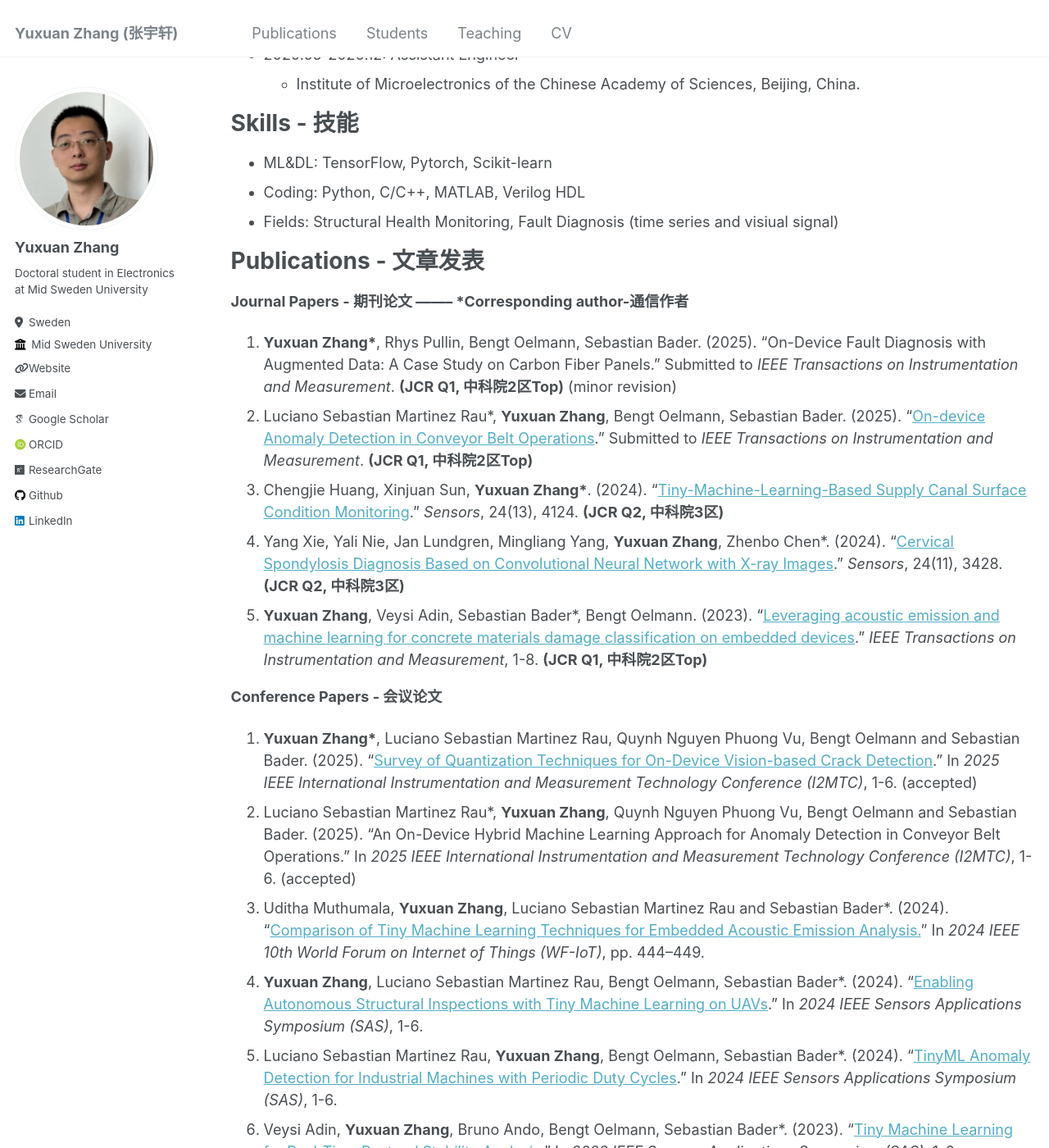
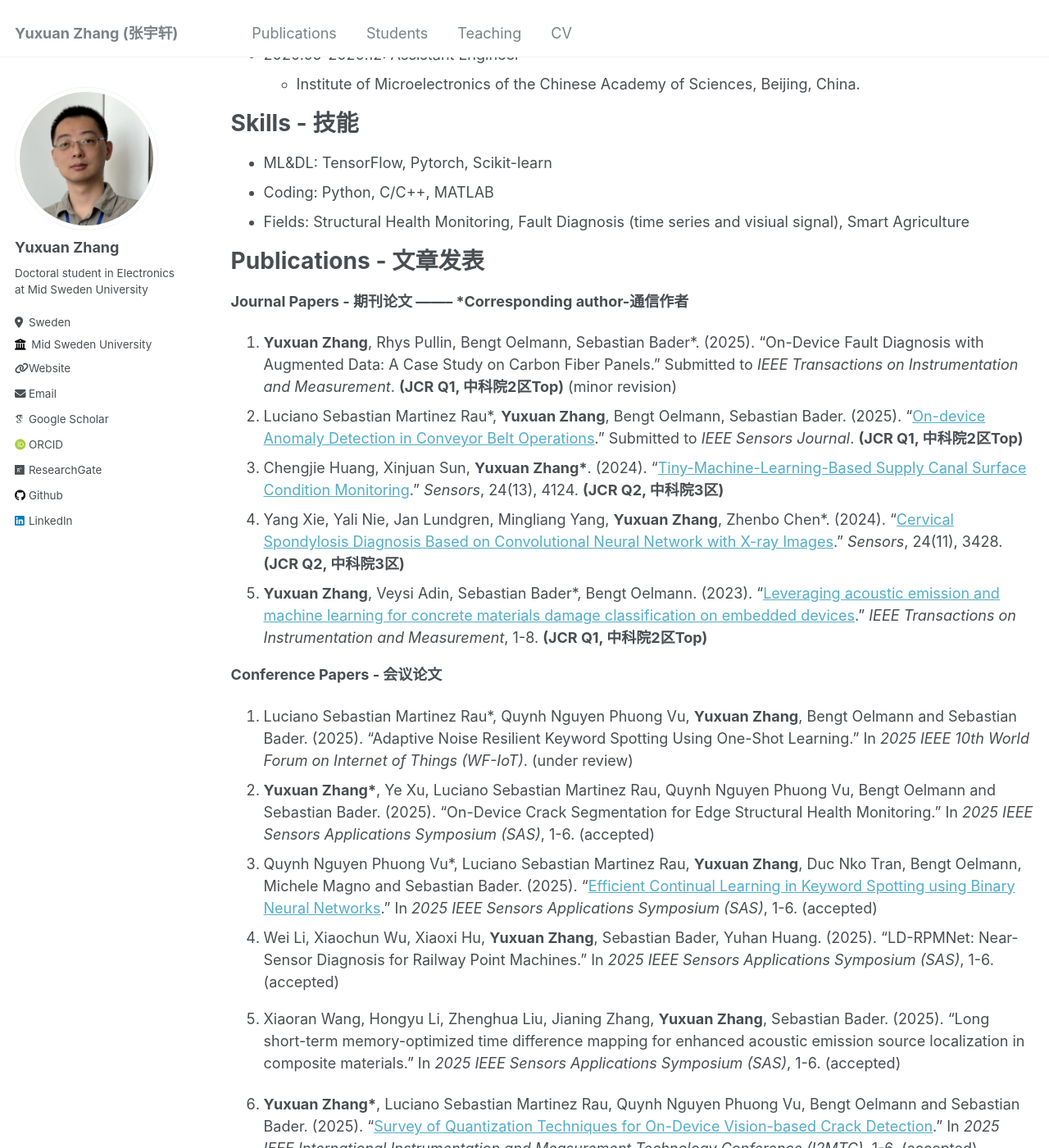
Before and after one commit to YuxuanZhang-96/YuxuanZhang-96.github.io, a Jekyll site: the page built from _pages/cv.md, in a window 1280 px wide and 1400 px high, scrolled down 463 px. Shown: the whole window at 82% size. Built offline with Jekyll 4.4.1, drawn with Linux system fonts in a browser that asks for light colours; some web fonts are replaced; some of the changed text lies outside the part shown.

Commit message:
Update cv.md

```diff
--- a/_pages/cv.md
+++ b/_pages/cv.md
@@ -28,27 +28,33 @@ Work experience - 工作经历
 Skills - 技能
 ======
 * ML&DL: TensorFlow, Pytorch, Scikit-learn
-* Coding: Python, C/C++, MATLAB, Verilog HDL
-* Fields: Structural Health Monitoring, Fault Diagnosis (time series and visiual signal)
+* Coding: Python, C/C++, MATLAB
+* Fields: Structural Health Monitoring, Fault Diagnosis (time series and visiual signal), Smart Agriculture
 
 Publications - 文章发表
 ======
 __Journal Papers - 期刊论文        --------        *Corresponding author-通信作者__
-1. __Yuxuan Zhang*__, Rhys Pullin, Bengt Oelmann, Sebastian Bader. (2025). "On-Device Fault Diagnosis with Augmented Data: A Case Study on Carbon Fiber Panels." Submitted to _IEEE Transactions on Instrumentation and Measurement_. __(JCR Q1, 中科院2区Top)__ (minor revision)
-2. Luciano Sebastian Martinez Rau*, __Yuxuan Zhang__, Bengt Oelmann, Sebastian Bader. (2025). "[On-device Anomaly Detection in Conveyor Belt Operations](https://arxiv.org/abs/2411.10729)." Submitted to _IEEE Transactions on Instrumentation and Measurement_. __(JCR Q1, 中科院2区Top)__
+1. __Yuxuan Zhang__, Rhys Pullin, Bengt Oelmann, Sebastian Bader*. (2025). "On-Device Fault Diagnosis with Augmented Data: A Case Study on Carbon Fiber Panels." Submitted to _IEEE Transactions on Instrumentation and Measurement_. __(JCR Q1, 中科院2区Top)__ (minor revision)
+2. Luciano Sebastian Martinez Rau*, __Yuxuan Zhang__, Bengt Oelmann, Sebastian Bader. (2025). "[On-device Anomaly Detection in Conveyor Belt Operations](https://arxiv.org/abs/2411.10729)." Submitted to _IEEE Sensors Journal_. __(JCR Q1, 中科院2区Top)__
 3. Chengjie Huang, Xinjuan Sun, __Yuxuan Zhang*__. (2024). "[Tiny-Machine-Learning-Based Supply Canal Surface Condition Monitoring](https://www.mdpi.com/1424-8220/24/13/4124)." _Sensors_, 24(13), 4124. __(JCR Q2, 中科院3区)__
 4. Yang Xie, Yali Nie, Jan Lundgren, Mingliang Yang, __Yuxuan Zhang__, Zhenbo Chen*. (2024). "[Cervical Spondylosis Diagnosis Based on Convolutional Neural Network with X-ray Images](https://www.mdpi.com/1424-8220/24/11/3428)." _Sensors_, 24(11), 3428. __(JCR Q2, 中科院3区)__
 5. __Yuxuan Zhang__, Veysi Adin, Sebastian Bader*, Bengt Oelmann. (2023). "[Leveraging acoustic emission and machine learning for concrete materials damage classification on embedded devices](https://ieeexplore.ieee.org/document/10227301)." _IEEE Transactions on Instrumentation and Measurement_, 1-8. __(JCR Q1, 中科院2区Top)__
 
 __Conference Papers - 会议论文__
-1. __Yuxuan Zhang*__, Luciano Sebastian Martinez Rau, Quynh Nguyen Phuong Vu, Bengt Oelmann and Sebastian Bader. (2025). "[Survey of Quantization Techniques for On-Device Vision-based Crack Detection](https://arxiv.org/abs/2502.02269)." In _2025 IEEE International Instrumentation and Measurement Technology Conference (I2MTC)_, 1-6. (accepted)
-2. Luciano Sebastian Martinez Rau*, __Yuxuan Zhang__, Quynh Nguyen Phuong Vu, Bengt Oelmann and Sebastian Bader. (2025). "An On-Device Hybrid Machine Learning Approach for Anomaly Detection in Conveyor Belt Operations." In _2025 IEEE International Instrumentation and Measurement Technology Conference (I2MTC)_, 1-6. (accepted)
-3. Uditha Muthumala, __Yuxuan Zhang__, Luciano Sebastian Martinez Rau and Sebastian Bader*. (2024). "[Comparison of Tiny Machine Learning Techniques for Embedded Acoustic Emission Analysis.](https://ieeexplore.ieee.org/document/10811219)" In _2024 IEEE 10th World Forum on Internet of Things (WF-IoT)_, pp. 444–449.
-4. __Yuxuan Zhang__, Luciano Sebastian Martinez Rau, Bengt Oelmann, Sebastian Bader*. (2024). "[Enabling Autonomous Structural Inspections with Tiny Machine Learning on UAVs](https://ieeexplore.ieee.org/document/10636583)." In _2024 IEEE Sensors Applications Symposium (SAS)_, 1-6.
-5. Luciano Sebastian Martinez Rau, __Yuxuan Zhang__, Bengt Oelmann, Sebastian Bader*. (2024). "[TinyML Anomaly Detection for Industrial Machines with Periodic Duty Cycles](https://ieeexplore.ieee.org/document/10636584)." In _2024 IEEE Sensors Applications Symposium (SAS)_, 1-6.
-6. Veysi Adin, __Yuxuan Zhang__, Bruno Ando, Bengt Oelmann, Sebastian Bader*. (2023). "[Tiny Machine Learning for Real-Time Postural Stability Analysis](https://ieeexplore.ieee.org/document/10254126)." In _2023 IEEE Sensors Applications Symposium (SAS)_, 1-6.
-7. Veysi Adin, __Yuxuan Zhang__, Bengt Oelmann, Sebastian Bader*. (2023). "[Tiny Machine Learning for Damage Classification in Concrete using Acoustic Emission Signals](https://ieeexplore.ieee.org/document/10175972)." In _2023 IEEE International Instrumentation and Measurement Technology Conference (I2MTC)_, 1-6.
-8. __Yuxuan Zhang__, Sebastian Bader*, Bengt Oelmann. (2022). "[A Lightweight Convolutional Neural Network Model for Concrete Damage Classification using Acoustic Emissions](https://ieeexplore.ieee.org/document/9881386)." In _2022 IEEE Sensors Applications Symposium (SAS)_, 1-6.
+1. Luciano Sebastian Martinez Rau*, Quynh Nguyen Phuong Vu, __Yuxuan Zhang__, Bengt Oelmann and Sebastian Bader. (2025). "Adaptive Noise Resilient Keyword Spotting Using One-Shot Learning." In _2025 IEEE 10th World Forum on Internet of Things (WF-IoT)_. (under review)
+2. __Yuxuan Zhang*__, Ye Xu, Luciano Sebastian Martinez Rau, Quynh Nguyen Phuong Vu, Bengt Oelmann and Sebastian Bader. (2025). "On-Device Crack Segmentation for Edge Structural Health Monitoring." In _2025 IEEE Sensors Applications Symposium (SAS)_, 1-6. (accepted)
+3. Quynh Nguyen Phuong Vu*, Luciano Sebastian Martinez Rau, __Yuxuan Zhang__, Duc Nko Tran, Bengt Oelmann, Michele Magno and Sebastian Bader. (2025). "[Efficient Continual Learning in Keyword Spotting using Binary Neural Networks](https://arxiv.org/abs/2505.02469)." In _2025 IEEE Sensors Applications Symposium (SAS)_, 1-6. (accepted)
+4. Wei Li, Xiaochun Wu, Xiaoxi Hu, __Yuxuan Zhang__, Sebastian Bader, Yuhan Huang. (2025). "LD-RPMNet: Near-Sensor Diagnosis for Railway Point Machines." In _2025 IEEE Sensors Applications Symposium (SAS)_, 1-6. (accepted)
+5. Xiaoran Wang, Hongyu Li, Zhenghua Liu, Jianing Zhang, __Yuxuan Zhang__, Sebastian Bader. (2025). "Long short-term memory-optimized time difference mapping for enhanced acoustic emission source localization in composite materials." In _2025 IEEE Sensors Applications Symposium (SAS)_, 1-6. (accepted)
+
+6. __Yuxuan Zhang*__, Luciano Sebastian Martinez Rau, Quynh Nguyen Phuong Vu, Bengt Oelmann and Sebastian Bader. (2025). "[Survey of Quantization Techniques for On-Device Vision-based Crack Detection](https://arxiv.org/abs/2502.02269)." In _2025 IEEE International Instrumentation and Measurement Technology Conference (I2MTC)_, 1-6. (accepted)
+7. Luciano Sebastian Martinez Rau*, __Yuxuan Zhang__, Quynh Nguyen Phuong Vu, Bengt Oelmann and Sebastian Bader. (2025). "An On-Device Hybrid Machine Learning Approach for Anomaly Detection in Conveyor Belt Operations." In _2025 IEEE International Instrumentation and Measurement Technology Conference (I2MTC)_, 1-6. (accepted)
+8. Uditha Muthumala, __Yuxuan Zhang__, Luciano Sebastian Martinez Rau and Sebastian Bader*. (2024). "[Comparison of Tiny Machine Learning Techniques for Embedded Acoustic Emission Analysis.](https://ieeexplore.ieee.org/document/10811219)" In _2024 IEEE 10th World Forum on Internet of Things (WF-IoT)_, pp. 444–449.
+9. __Yuxuan Zhang__, Luciano Sebastian Martinez Rau, Bengt Oelmann, Sebastian Bader*. (2024). "[Enabling Autonomous Structural Inspections with Tiny Machine Learning on UAVs](https://ieeexplore.ieee.org/document/10636583)." In _2024 IEEE Sensors Applications Symposium (SAS)_, 1-6.
+10. Luciano Sebastian Martinez Rau, __Yuxuan Zhang__, Bengt Oelmann, Sebastian Bader*. (2024). "[TinyML Anomaly Detection for Industrial Machines with Periodic Duty Cycles](https://ieeexplore.ieee.org/document/10636584)." In _2024 IEEE Sensors Applications Symposium (SAS)_, 1-6.
+11. Veysi Adin, __Yuxuan Zhang__, Bruno Ando, Bengt Oelmann, Sebastian Bader*. (2023). "[Tiny Machine Learning for Real-Time Postural Stability Analysis](https://ieeexplore.ieee.org/document/10254126)." In _2023 IEEE Sensors Applications Symposium (SAS)_, 1-6.
+12. Veysi Adin, __Yuxuan Zhang__, Bengt Oelmann, Sebastian Bader*. (2023). "[Tiny Machine Learning for Damage Classification in Concrete using Acoustic Emission Signals](https://ieeexplore.ieee.org/document/10175972)." In _2023 IEEE International Instrumentation and Measurement Technology Conference (I2MTC)_, 1-6.
+13. __Yuxuan Zhang__, Sebastian Bader*, Bengt Oelmann. (2022). "[A Lightweight Convolutional Neural Network Model for Concrete Damage Classification using Acoustic Emissions](https://ieeexplore.ieee.org/document/9881386)." In _2022 IEEE Sensors Applications Symposium (SAS)_, 1-6.
 
 __Licentiate Thesis, Comprehensive Summaries - 副博士学位论文__
 1. __Yuxuan Zhang__. (2024). "[Tiny Machine Learning for Structural Health Monitoring with Acoustic Emissions](https://miun.diva-portal.org/smash/record.jsf?pid=diva2%3A1857441&dswid=-6455)." Lic. (Comprehensive summary) Sundsvall : Mid Sweden University, 2024 (Mid Sweden University licentiate thesis : 204)
```
Also changed, not shown: other parts of _pages/cv.md (+1 -1 lines).
